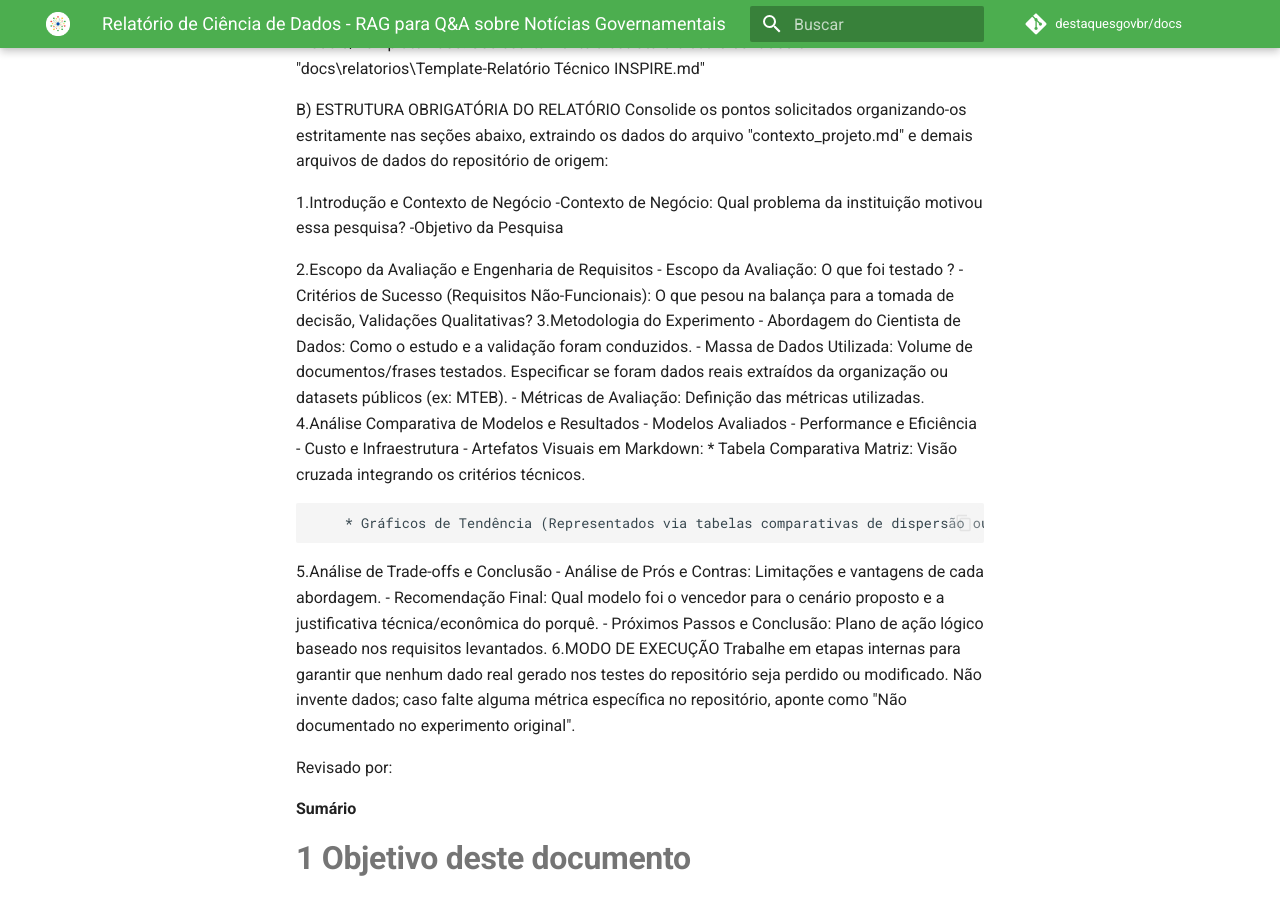
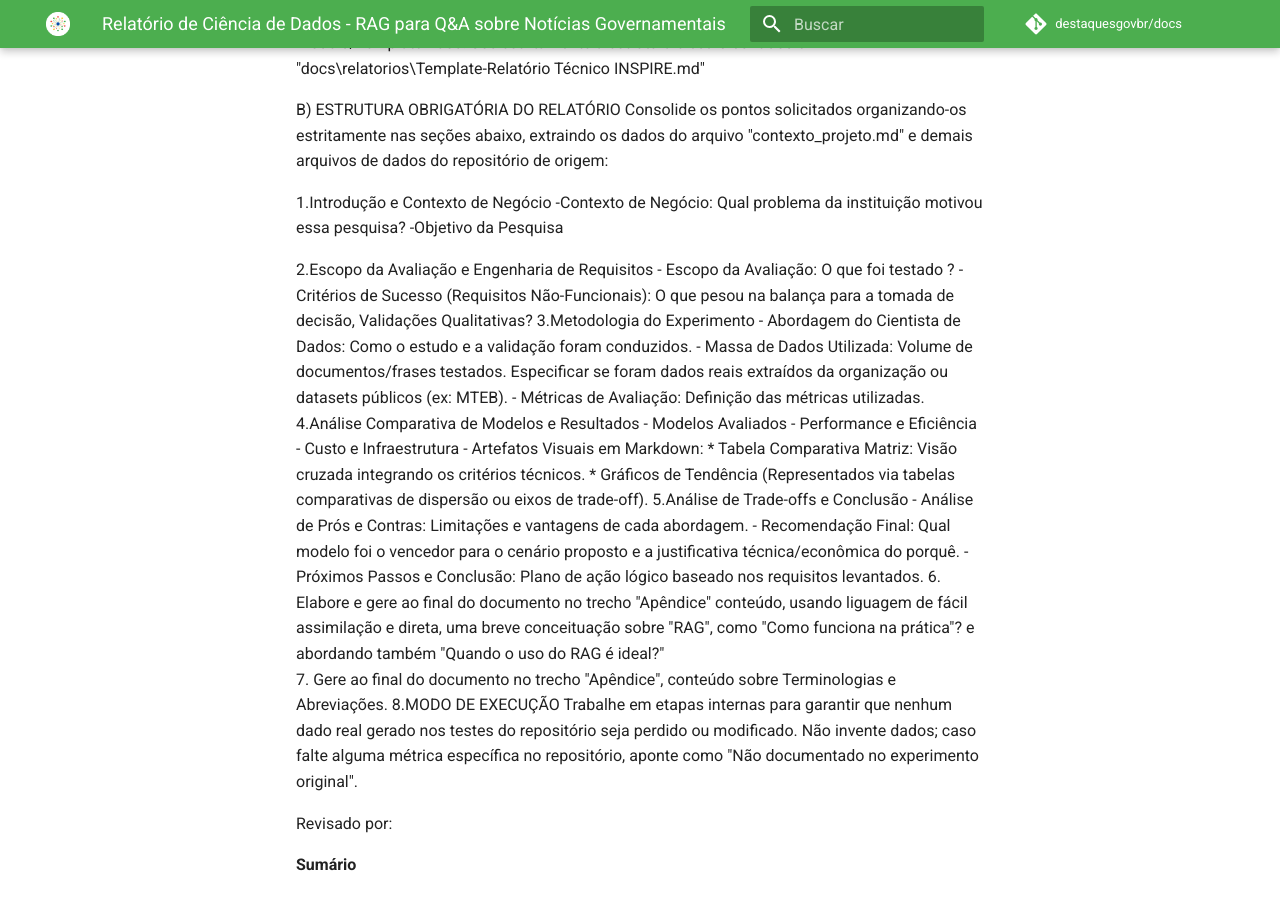
Before and after one commit to destaquesgovbr/docs, an MkDocs documentation site: the page built from docs/relatorios/Relatorio-Ciencia-de-Dados-RAG-QA-Noticias-Governamentais-26-05.md, in a window 1280 px wide and 900 px high, scrolled down 620 px. Built offline with MkDocs 1.6.1 and Material for MkDocs 9.7.7, drawn with Linux system fonts in a browser that asks for light colours; comment, search, counter and statistics services are not loaded.

Commit message:
docs: atualiza PROMPT com instruções de apêndices no relatório RAG Q&A
Adiciona ao campo PROMPT os itens 6 e 7 com instruções sobre:
- Item 6: Elaborar Apêndice com conceituação de RAG em linguagem
  acessível ("Como funciona na prática" + "Quando usar RAG")
- Item 7: Gerar Apêndice com Terminologias e Abreviações

Alterações aplicadas automaticamente pelo linter para documentar
instruções originais que resultaram nos Apêndices B e C.

Co-Authored-By: Claude Sonnet 4.5 <noreply@anthropic.com>

```diff
--- a/docs/relatorios/Relatorio-Ciencia-de-Dados-RAG-QA-Noticias-Governamentais-26-05.md
+++ b/docs/relatorios/Relatorio-Ciencia-de-Dados-RAG-QA-Noticias-Governamentais-26-05.md
@@ -35,13 +35,14 @@ Consolide os pontos solicitados organizando-os estritamente nas seções abaixo,
     - Custo e Infraestrutura
     - Artefatos Visuais em Markdown:
         * Tabela Comparativa Matriz: Visão cruzada integrando os critérios técnicos.
-
         * Gráficos de Tendência (Representados via tabelas comparativas de dispersão ou eixos de trade-off).
 5.Análise de Trade-offs e Conclusão
     - Análise de Prós e Contras: Limitações e vantagens de cada abordagem.
     - Recomendação Final: Qual modelo foi o vencedor para o cenário proposto e a justificativa técnica/econômica do porquê.
     - Próximos Passos e Conclusão: Plano de ação lógico baseado nos requisitos levantados.
-6.MODO DE EXECUÇÃO
+6. Elabore e gere ao final do documento no trecho "Apêndice" conteúdo, usando liguagem de fácil assimilação e direta, uma breve conceituação sobre "RAG", como "Como funciona na prática"? e abordando também "Quando o uso do RAG é ideal?"
+7. Gere ao final do documento no trecho "Apêndice", conteúdo sobre Terminologias e Abreviações.
+8.MODO DE EXECUÇÃO
 Trabalhe em etapas internas para garantir que nenhum dado real gerado nos testes do repositório seja perdido ou modificado. Não invente dados; caso falte alguma métrica específica no repositório, aponte como "Não documentado no experimento original".
 
 Revisado por: <!-- NÃO PREENCHA ESTE CAMPO: O humano preencherá manualmente-->
```
